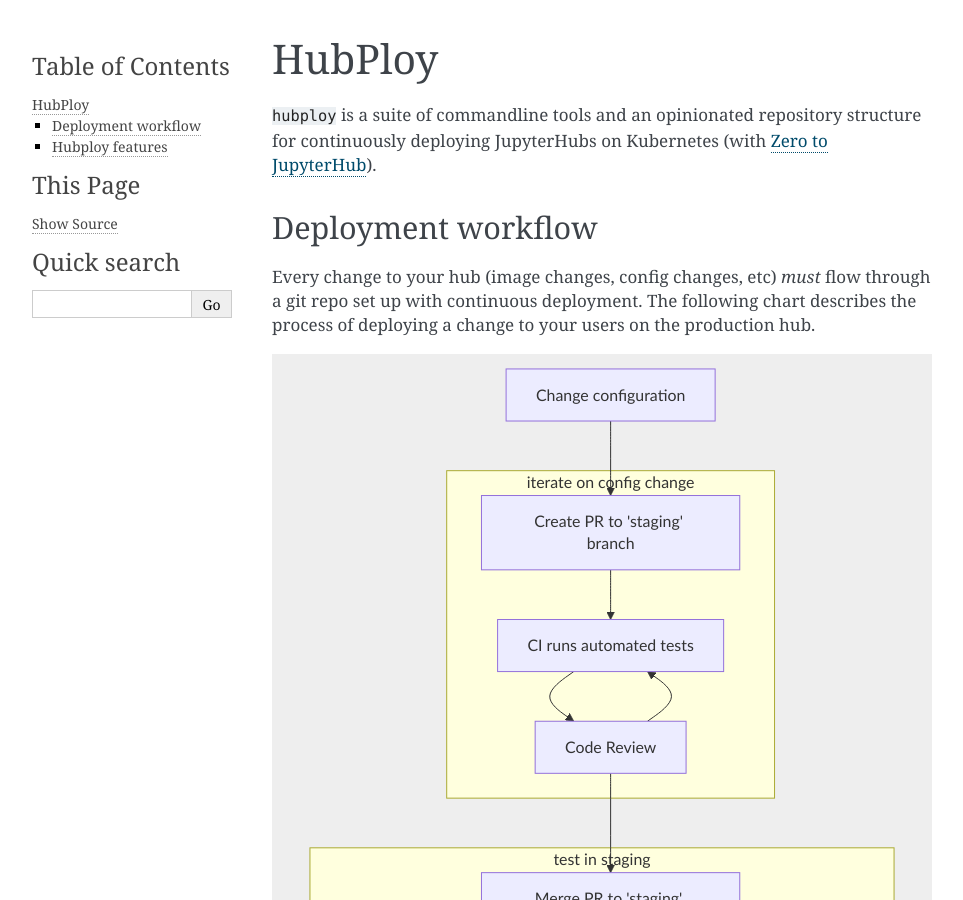
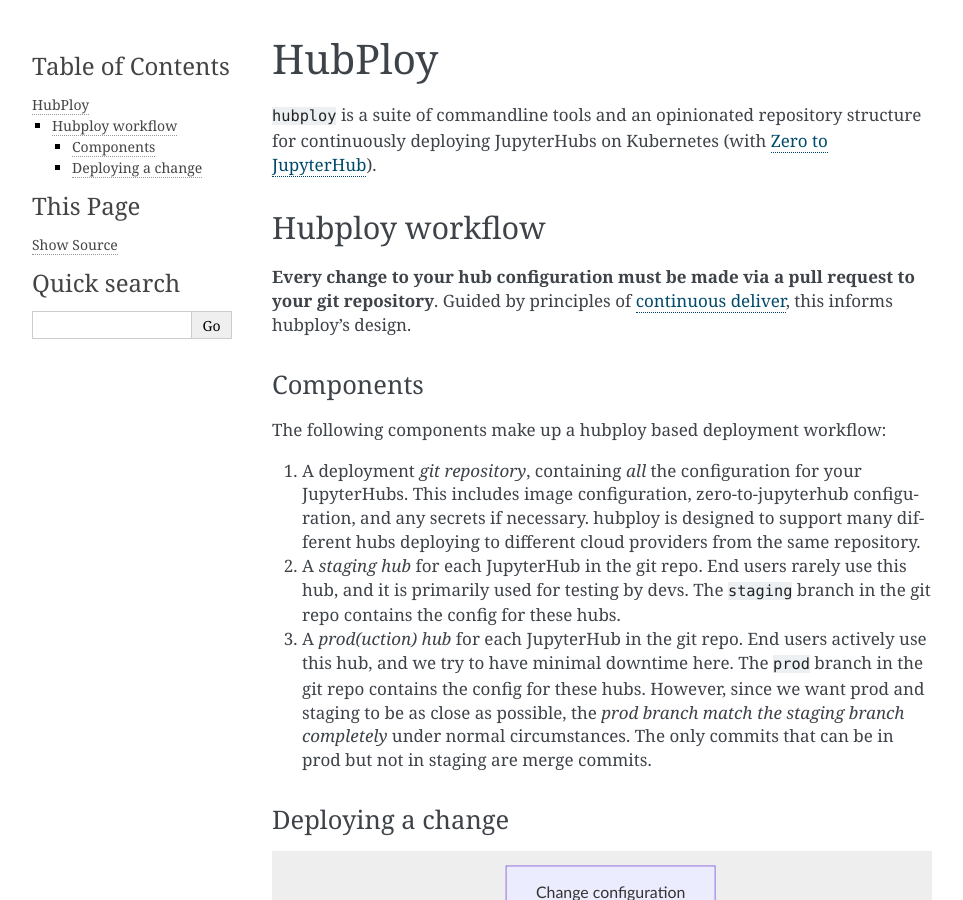
Before and after one commit to berkeley-dsep-infra/hubploy, a Sphinx documentation site: the page built from docs/index.rst, in a window 1280 px wide and 900 px high. Shown: the whole window, without its empty margins (148-1111 px from the left). Built offline with Sphinx 7.4.7, drawn with Linux system fonts in a browser that asks for light colours; some of the changed text lies outside the part shown.

Commit message:
Document components of hubploy workflow

```diff
--- a/docs/index.rst
+++ b/docs/index.rst
@@ -7,13 +7,34 @@
 `Zero to JupyterHub <https://z2jh.jupyter.org>`_).
 
 
-Deployment workflow
-===================
+Hubploy workflow
+================
 
-Every change to your hub (image changes, config changes, etc) *must*
-flow through a git repo set up with continuous deployment. The following
-chart describes the process of deploying a change to your users on the
-production hub.
+**Every change to your hub configuration must be made via a pull request
+to your git repository**. Guided by principles of `continuous deliver <https://continuousdelivery.com/>`_,
+this informs hubploy's design.
+
+Components
+----------
+
+The following components make up a hubploy based deployment workflow:
+
+#. A deployment *git repository*, containing *all* the configuration for your
+   JupyterHubs. This includes image configuration, zero-to-jupyterhub configuration,
+   and any secrets if necessary. hubploy is designed to support many different
+   hubs deploying to different cloud providers from the same repository.
+#. A *staging hub* for each JupyterHub in the git repo. End users rarely use
+   this hub, and it is primarily used for testing by devs. The ``staging`` branch
+   in the git repo contains the config for these hubs.
+#. A *prod(uction) hub* for each JupyterHub in the git repo. End users actively
+   use this hub, and we try to have minimal downtime here. The ``prod`` branch
+   in the git repo contains the config for these hubs. However, since we want
+   prod and staging to be as close as possible, the *prod branch match the
+   staging branch completely* under normal circumstances. The only commits that
+   can be in prod but not in staging are merge commits.
+
+Deploying a change
+------------------
 
 .. mermaid::
 
@@ -36,16 +57,3 @@
          Merge-Prod-PR --> Deploy-To-Prod[CI deploys prod hub]
          Deploy-To-Prod --> Happy-Users[Users are happy!]
       end
-
-Hubploy features
-================
-HubPloy has two major components:
-
-#. An :ref:`image-builder` that builds images from subpaths of git repositories
-   only when needed.
-#. A `helm <https://helm.sh>`_ wrapper that deploys a helm chart when
-   required.
-
-HubPloy tries to be `level triggered <https://hackernoon.com/level-triggering-and-reconciliation-in-kubernetes-1f17fe30333d>`_
-rather than edge triggered wherever possible, for simpler code & reliable
-deploys.
```
